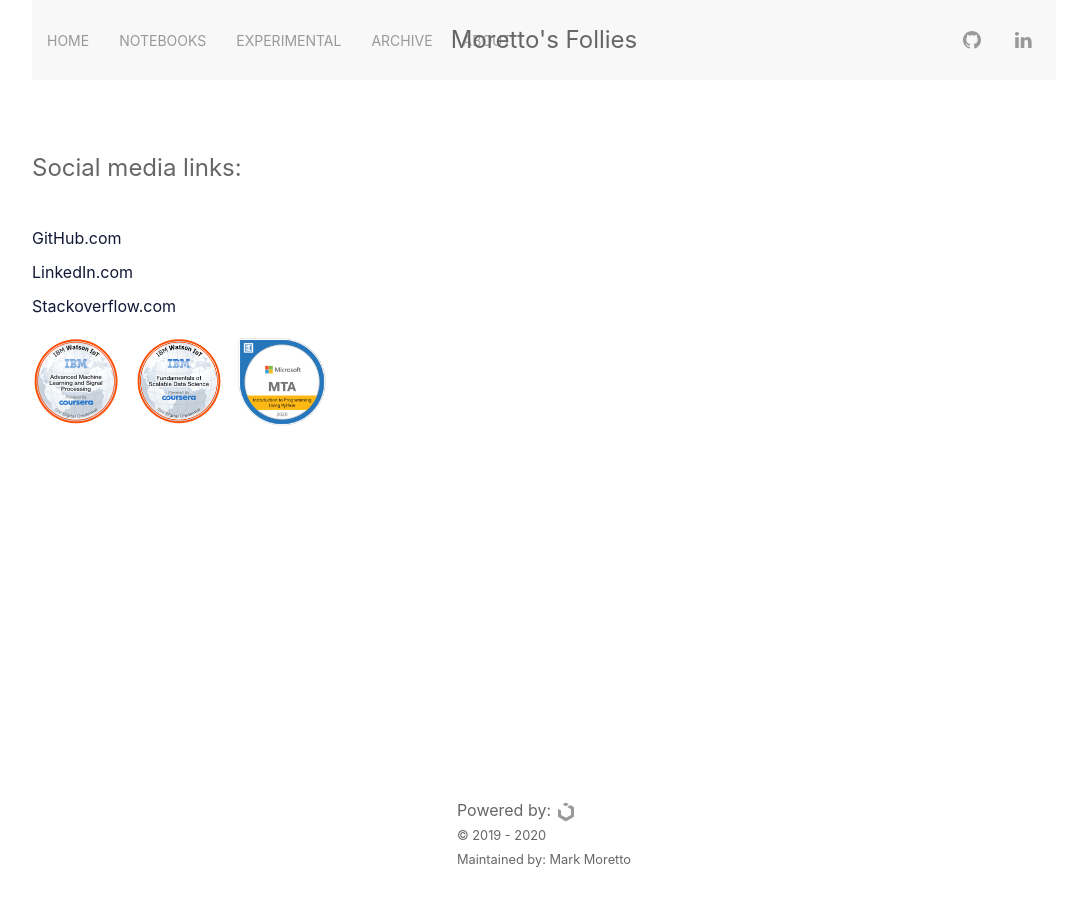
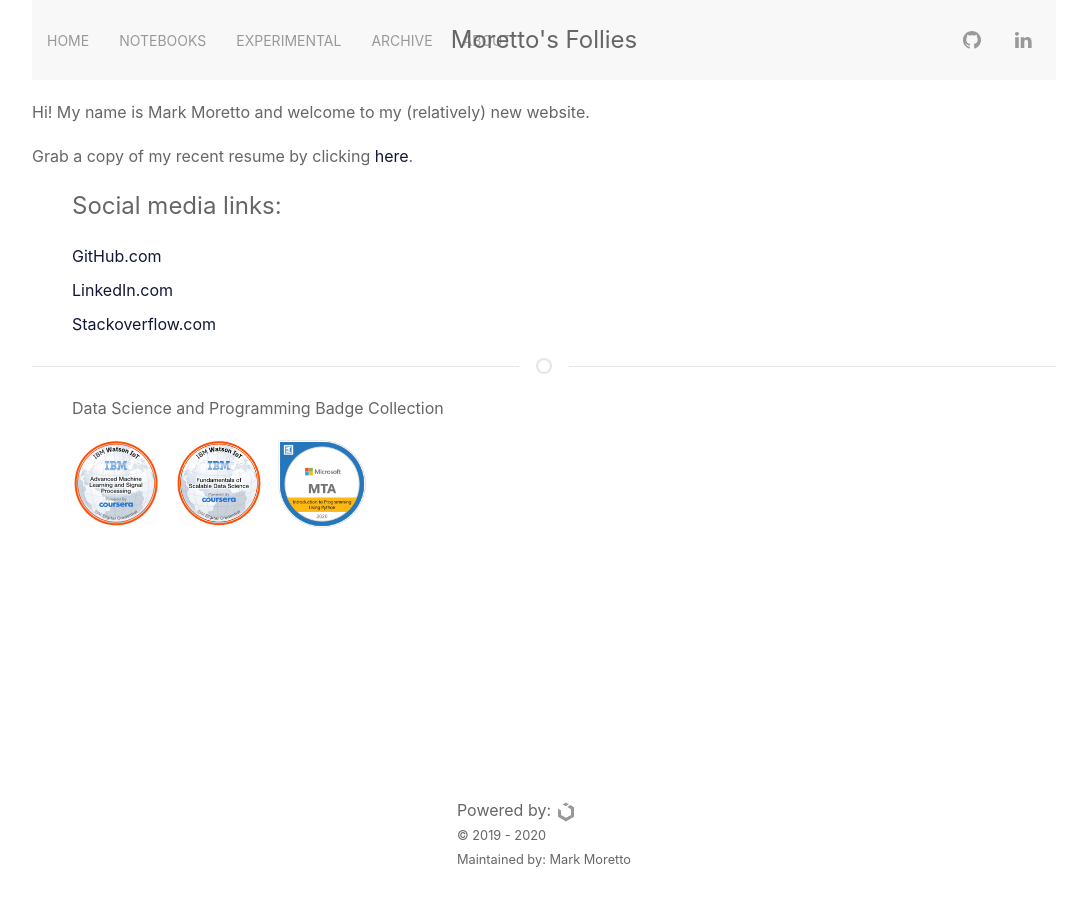
Before and after one commit to MarkMoretto/markmoretto.github.io, a Jekyll site: the page built from about/index.html, in a window 1280 px wide. Shown: the whole page, without its empty margins (96-1183 px from the left). Built offline with Jekyll 4.4.1, drawn with Linux system fonts in a browser that asks for light colours; nearby versions of some CDN libraries.

Commit message:
pretty solid layout updates.

```diff
--- a/_layouts/default.html
+++ b/_layouts/default.html
@@ -12,8 +12,12 @@
             <main>
                 {{ content }}
             </main>
+
             {% include _footer.html %}
-            {% include _google_analytics.html %}
+
         </div>
+
+        {% include _google_analytics.html %}
+
     </body>
 </html>
--- a/_layouts/notebook.html
+++ b/_layouts/notebook.html
@@ -19,7 +19,10 @@
                 {{ content }}
             </main>
             {% include _footer.html %}
+
         </div>
+
         {% include _google_analytics.html %}
+
     </body>
 </html>
--- a/_layouts/posts.html
+++ b/_layouts/posts.html
@@ -9,7 +9,7 @@
                 {% include _navigation.html %}
             </header>
             <main>
-                <article>
+                <article class="uk-article">
                     <!-- This is where the title: in your front matter gets dropped in.-->
                     <h1>{{ page.title }}</h1>
                     {% if page.author %}
@@ -21,8 +21,10 @@
                 </article>
                 {% include _related_posts.html %}
             </main>
+
             {% include _footer.html %}
-            {% include _google_analytics.html %}
+
         </div>
+        {% include _google_analytics.html %}
     </body>
 </html>
--- a/about/index.html
+++ b/about/index.html
@@ -4,9 +4,11 @@ resumelink: https://app.box.com/s/upblb5h43y4uf978mdok45ss7jp4efm5
 img_path: /assets/images/certs-badges/
 ---
 
-<div class="uk-section">
-    <div class="uk-flex uk-flex-row">
-        <div class="uk-flex uk-flex-column uk-width-1-3">
+<div class="uk-section uk-section-xsmall uk-section-default">
+    <p>Hi!  My name is Mark Moretto and welcome to my (relatively) new website.</p>
+    <p>Grab a copy of my recent resume by clicking <a class="uk-link-text-main" href="{{ page.resumelink }}" target="_blank">here</a>.</p>
+    <div class="uk-container">
+
         <p class="uk-text-large">Social media links:</p>
         <ul class="uk-list">
         {% for item in site.data.social %}
@@ -20,22 +22,27 @@ img_path: /assets/images/certs-badges/
             </li>
         {% endfor %}
         </ul>
-        </div>
     </div>
 
-    <div class="uk-flex uk-flex-column uk-width-2-3">
+    <hr class="uk-divider-icon">
+
+    <div class="uk-container">
+
         {% assign badge_sort = site.data.certs.badges | sort_natural: 'issuer'  %}
         {% assign badge_list = badge_sort | sort_natural: 'name'  %}
+
+        <p class="uk-text-medium">Data Science and Programming Badge Collection</p>
 
         <div class="uk-grid-small" uk-grid>
             {% for badge in badge_list %}
                 {% capture full_path %}{{ page.img_path }}{{ badge.filename }}{% endcapture %}
-                <div>
+                <div class="uk-animation-toggle" tabindex="0">
                     <a href="{{ badge.link }}" target="_blank">
-                        <img data-src="{{ full_path }}" height="88" width="88" alt="{{ badge.name }}" uk-img>
+                        <img class="uk-animation-shake uk-animation-fast" data-src="{{ full_path }}" height="88" width="88" alt="{{ badge.name }}" uk-img>
                     </a>
                 </div>
             {% endfor %}
         </ul>
+
     </div>
 </div>
```
Also changed, not shown: _includes/_google_analytics.html (+0 -10 lines), index.html (+13 -2 lines), 2 other files.
